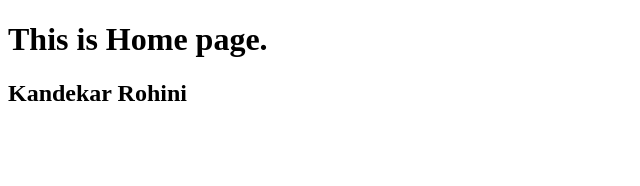
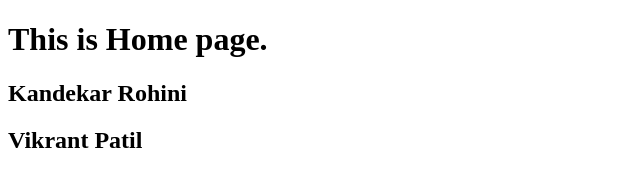
Before and after one commit to Ashish-code0/project, a plain HTML site: page index.html in a window 1280 px wide. Shown: the whole page, without its empty margins (0-640 px from the left). Drawn offline with Linux system fonts and the light colour scheme.

Commit message:
added my name

```diff
--- a/index.html
+++ b/index.html
@@ -11,5 +11,6 @@
 <body>
    <h1> This is Home page.</h1>
    <h2> Kandekar Rohini</h2>
+   <h2> Vikrant Patil</h2>
 </body>
 </html>
```
